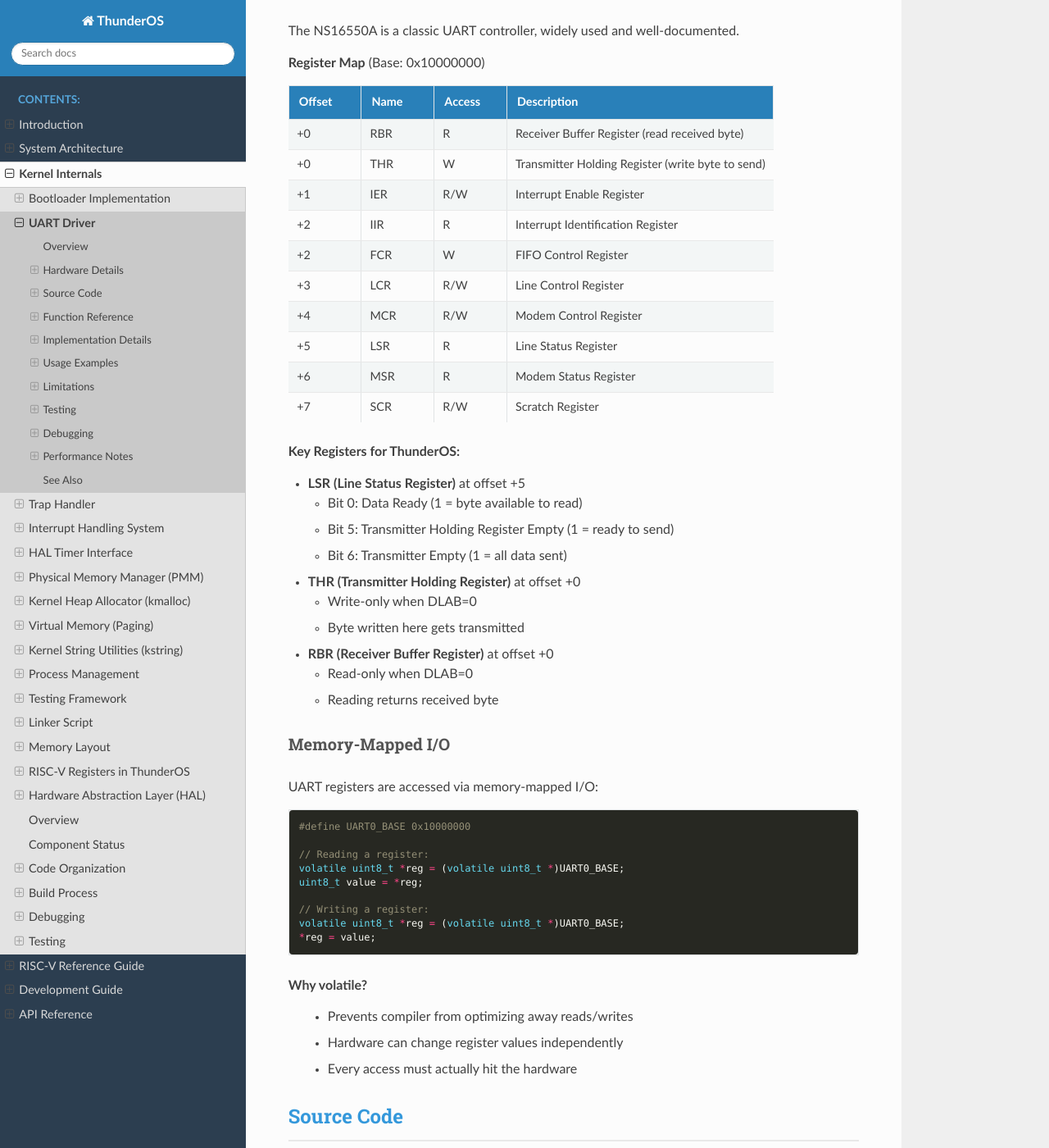
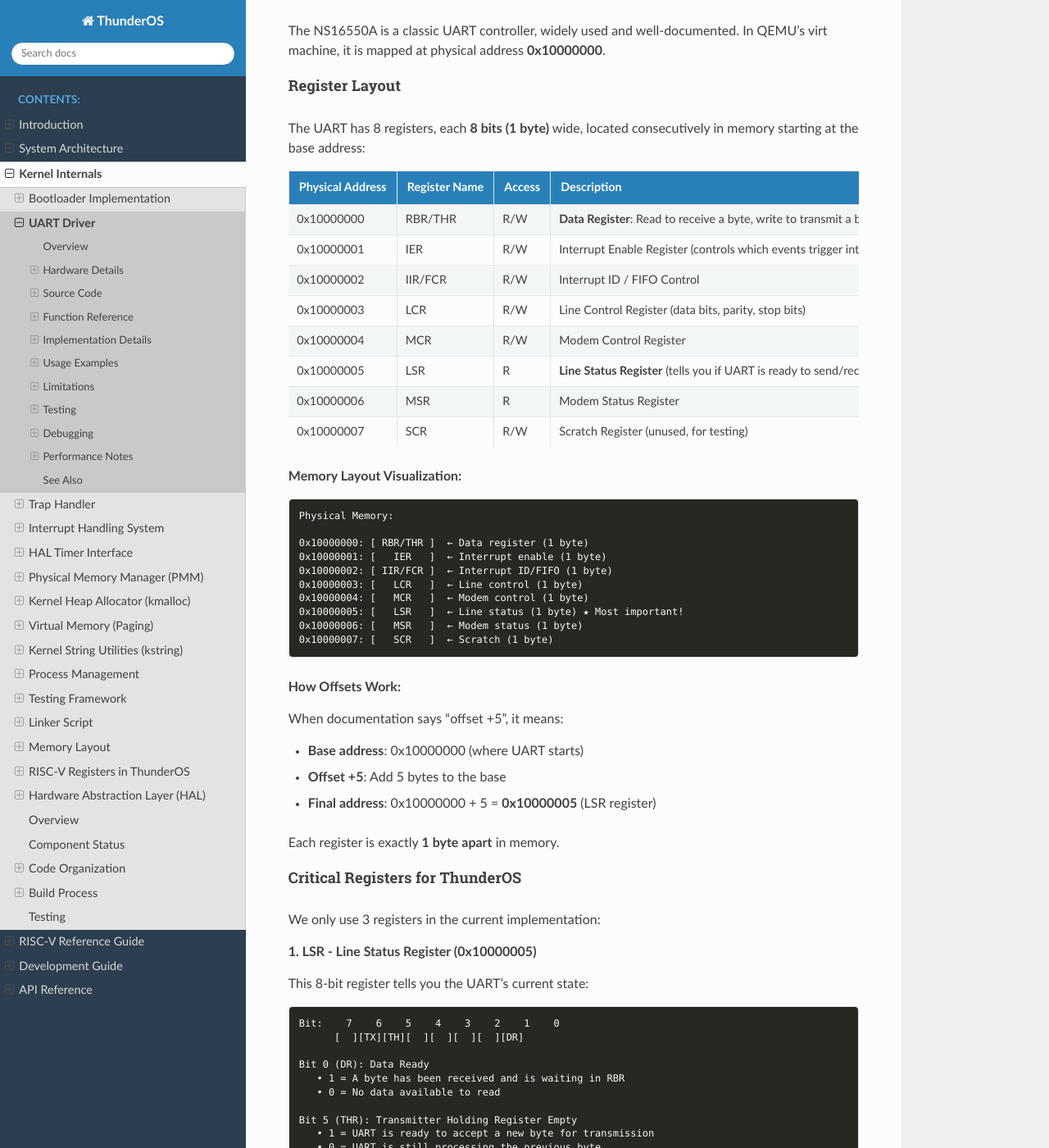
Before and after one commit to byteshiftlabs/thunderos, a Sphinx documentation site: the page built from docs/source/internals/uart_driver.rst, in a window 1280 px wide and 1400 px high, scrolled down 892 px. Shown: the whole window at 82% size. Built offline with Sphinx 7.4.7 and the Read the Docs theme 3.1.0, drawn with Linux system fonts in a browser that asks for light colours; some of the changed text lies outside the part shown.

Commit message:
Moved kstring into kernel/utils and consolidated coding documentation
- Moved kstring.c from kernel/core/ to kernel/utils/
- Updated Makefile to include kernel/utils/*.c in build
- Consolidated coding conventions into code_quality.rst (removed duplication)
- Added detailed naming conventions section to code_quality.rst
- Updated internals/index.rst:
  * Removed duplicate coding conventions (now references code_quality.rst)
  * Updated source file tree to show kernel/utils/ and all kernel/core/ files
  * Rewrote build process section with actual compiler flags and paths
  * Added detailed compiler flag explanations
  * Changed optimization from -O2 to -O0 for easier debugging
  * Removed 'Future Testing' section, documented current testing framework
- Updated uart_driver.rst:
  * Replaced confusing offset-based register map with absolute addresses
  * Added memory layout visualization showing physical addresses
  * Explained register sizes (8 bits/1 byte each)
  * Added detailed LSR bit layout diagram
  * Clarified why RBR/THR share the same address
- Changed Makefile optimization level to -O0 (no optimization) for debugging
- Enhanced bootloader.rst with clearer explanations

```diff
--- a/docs/source/internals/uart_driver.rst
+++ b/docs/source/internals/uart_driver.rst
@@ -29,76 +29,128 @@ Hardware Details
 NS16550A UART
 ~~~~~~~~~~~~~
 
-The NS16550A is a classic UART controller, widely used and well-documented.
+The NS16550A is a classic UART controller, widely used and well-documented. In QEMU's virt machine, it is mapped at physical address **0x10000000**.
 
-**Register Map** (Base: 0x10000000)
+Register Layout
+^^^^^^^^^^^^^^^
+
+The UART has 8 registers, each **8 bits (1 byte)** wide, located consecutively in memory starting at the base address:
 
 .. list-table::
    :header-rows: 1
-   :widths: 15 15 15 55
+   :widths: 20 20 15 45
 
-   * - Offset
-     - Name
+   * - Physical Address
+     - Register Name
      - Access
      - Description
-   * - +0
-     - RBR
-     - R
-     - Receiver Buffer Register (read received byte)
-   * - +0
-     - THR
-     - W
-     - Transmitter Holding Register (write byte to send)
-   * - +1
+   * - 0x10000000
+     - RBR/THR
+     - R/W
+     - **Data Register**: Read to receive a byte, write to transmit a byte
+   * - 0x10000001
      - IER
      - R/W
-     - Interrupt Enable Register
-   * - +2
-     - IIR
-     - R
-     - Interrupt Identification Register
-   * - +2
-     - FCR
-     - W
-     - FIFO Control Register
-   * - +3
+     - Interrupt Enable Register (controls which events trigger interrupts)
+   * - 0x10000002
+     - IIR/FCR
+     - R/W
+     - Interrupt ID / FIFO Control
+   * - 0x10000003
      - LCR
      - R/W
-     - Line Control Register
-   * - +4
+     - Line Control Register (data bits, parity, stop bits)
+   * - 0x10000004
      - MCR
      - R/W
      - Modem Control Register
-   * - +5
+   * - 0x10000005
      - LSR
      - R
-     - Line Status Register
-   * - +6
+     - **Line Status Register** (tells you if UART is ready to send/receive)
+   * - 0x10000006
      - MSR
      - R
      - Modem Status Register
-   * - +7
+   * - 0x10000007
      - SCR
      - R/W
-     - Scratch Register
+     - Scratch Register (unused, for testing)
 
-**Key Registers for ThunderOS:**
+**Memory Layout Visualization:**
 
-* **LSR (Line Status Register)** at offset +5
+.. code-block:: text
 
-  * Bit 0: Data Ready (1 = byte available to read)
-  * Bit 5: Transmitter Holding Register Empty (1 = ready to send)
-  * Bit 6: Transmitter Empty (1 = all data sent)
+   Physical Memory:
 
-* **THR (Transmitter Holding Register)** at offset +0
+   0x10000000: [ RBR/THR ]  ← Data register (1 byte)
+   0x10000001: [   IER   ]  ← Interrupt enable (1 byte)
+   0x10000002: [ IIR/FCR ]  ← Interrupt ID/FIFO (1 byte)
+   0x10000003: [   LCR   ]  ← Line control (1 byte)
+   0x10000004: [   MCR   ]  ← Modem control (1 byte)
+   0x10000005: [   LSR   ]  ← Line status (1 byte) ★ Most important!
+   0x10000006: [   MSR   ]  ← Modem status (1 byte)
+   0x10000007: [   SCR   ]  ← Scratch (1 byte)
 
-  * Write-only when DLAB=0
-  * Byte written here gets transmitted
+**How Offsets Work:**
 
-* **RBR (Receiver Buffer Register)** at offset +0
+When documentation says "offset +5", it means:
 
-  * Read-only when DLAB=0
-  * Reading returns received byte
+* **Base address**: 0x10000000 (where UART starts)
+* **Offset +5**: Add 5 bytes to the base
+* **Final address**: 0x10000000 + 5 = **0x10000005** (LSR register)
+
+Each register is exactly **1 byte apart** in memory.
+
+Critical Registers for ThunderOS
+^^^^^^^^^^^^^^^^^^^^^^^^^^^^^^^^^
+
+We only use 3 registers in the current implementation:
+
+**1. LSR - Line Status Register (0x10000005)**
+
+This 8-bit register tells you the UART's current state:
+
+.. code-block:: text
+
+   Bit:    7    6    5    4    3    2    1    0
+         [  ][TX][TH][  ][  ][  ][  ][DR]
+
+   Bit 0 (DR): Data Ready
+      • 1 = A byte has been received and is waiting in RBR
+      • 0 = No data available to read
+
+   Bit 5 (THR): Transmitter Holding Register Empty
+      • 1 = UART is ready to accept a new byte for transmission
+      • 0 = UART is still processing the previous byte
+
+   Bit 6 (TX): Transmitter Empty
+      • 1 = All data has been completely transmitted
+      • 0 = Transmission in progress
+
+**2. THR - Transmitter Holding Register (0x10000000)**
+
+* **Write-only** register (writing sends data)
+* To transmit the character 'A':
+
+  1. Wait until LSR bit 5 = 1 (ready to send)
+  2. Write 0x41 (ASCII 'A') to address 0x10000000
+  3. UART hardware sends the byte over the serial line
+
+**3. RBR - Receiver Buffer Register (0x10000000)**
+
+* **Read-only** register (same address as THR!)
+* To receive a character:
+
+  1. Wait until LSR bit 0 = 1 (data ready)
+  2. Read 1 byte from address 0x10000000
+  3. That byte is what was received
+
+**Why do RBR and THR share the same address?**
+
+* Reading from 0x10000000 → gets received data (RBR)
+* Writing to 0x10000000 → sends data (THR)
+* The hardware knows which register to use based on whether you read or write
 
 Memory-Mapped I/O
 ~~~~~~~~~~~~~~~~~
```
Also changed, not shown: other parts of docs/source/internals/uart_driver.rst (+0 -5 lines), docs/source/development/code_quality.rst (+20 -2 lines), docs/source/internals/bootloader.rst (+1 -37 lines), docs/source/internals/index.rst (+81 -86 lines), 3 other files.
